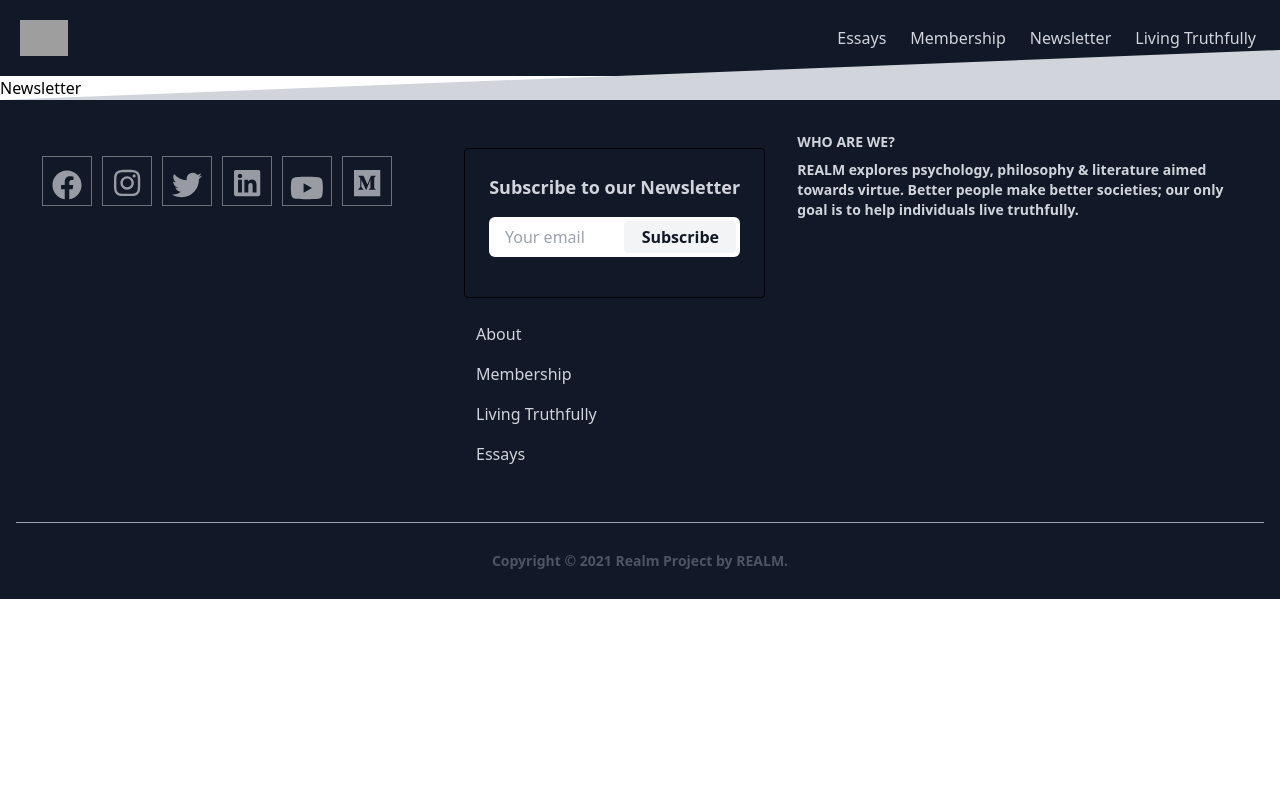
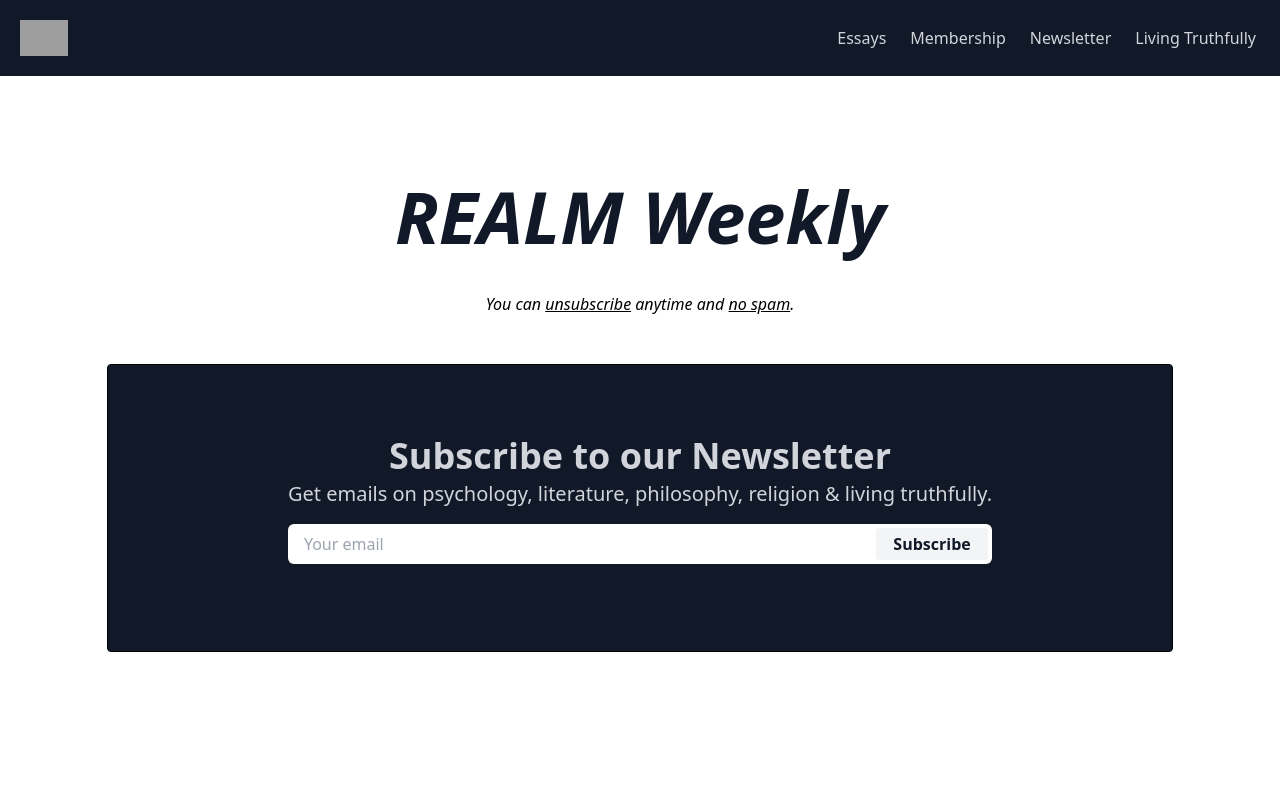
Before and after one commit to TRahulSam1997/realm-frontend-v2, a Next.js app: page /newsletter in a window 1280 px wide. Shown: the top 800 px of the page. Built offline with nearby package versions, Linux system fonts and the light colour scheme; no server answers; grey boxes are pictures that could not be loaded.

Commit message:
newsletter code added

```diff
--- a/pages/newsletter/index.js
+++ b/pages/newsletter/index.js
@@ -1,10 +1,26 @@
 import React from 'react';
 import Layout from '../../src/components/layout/index'
+import EmailCollection from '../../src/components/email/emailCollection'
+import styles from '../../styles/Home.module.css'
 
 const Newsletter = () => {
   return (
     <Layout>
-        <h1>Newsletter</h1>
+      <main className={styles.newsletter}>
+        <h1
+          className="md:text-7xl p-10 italic font-bold text-gray-900 dark:text-gray-100"
+        >
+          REALM Weekly
+        </h1>
+        <p
+          className="md:text-1xl italic pb-8"
+        >
+          You can <span className="underline">unsubscribe</span> anytime and <span className="underline">no spam</span>.
+        </p>
+        <div className = "w-5/6 h-5/6">
+          <EmailCollection />
+        </div>
+      </main>
     </Layout>
 
   )
--- a/src/components/email/emailCollection.js
+++ b/src/components/email/emailCollection.js
@@ -48,7 +48,7 @@ const EmailCollection = () => {
           <div className="m-auto">
             <p className="text-lg text-center md:text-4xl font-bold text-gray-300 dark:text-gray-100">Subscribe to our Newsletter</p>
             <p className="my-1 text-xl text-center text-gray-300 dark:text-gray-200">
-              Get emails on psychology, literature, religion & living truthfully.
+              Get emails on psychology, literature, philosophy, religion & living truthfully.
             </p>
             <form className="relative my-4" onSubmit={subscribe}>
             <input
--- a/styles/Home.module.css
+++ b/styles/Home.module.css
@@ -6,3 +6,13 @@
   justify-content: center;
   align-items: center;
 }
+
+.newsletter {
+  padding: 4rem 0;
+  margin-bottom: 8rem;
+  flex: 1;
+  display: flex;
+  flex-direction: column;
+  justify-content: center;
+  align-items: center;
+}
```
